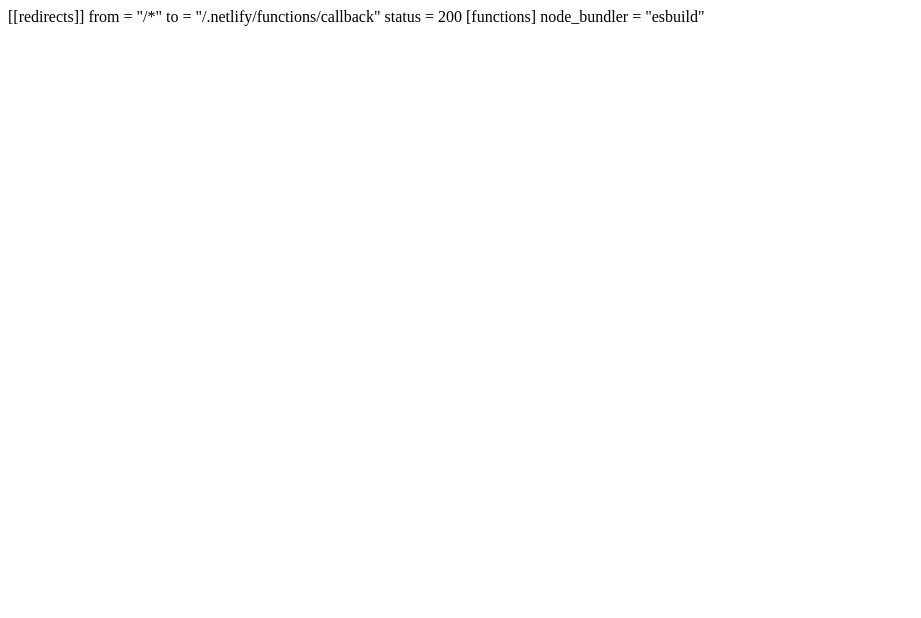
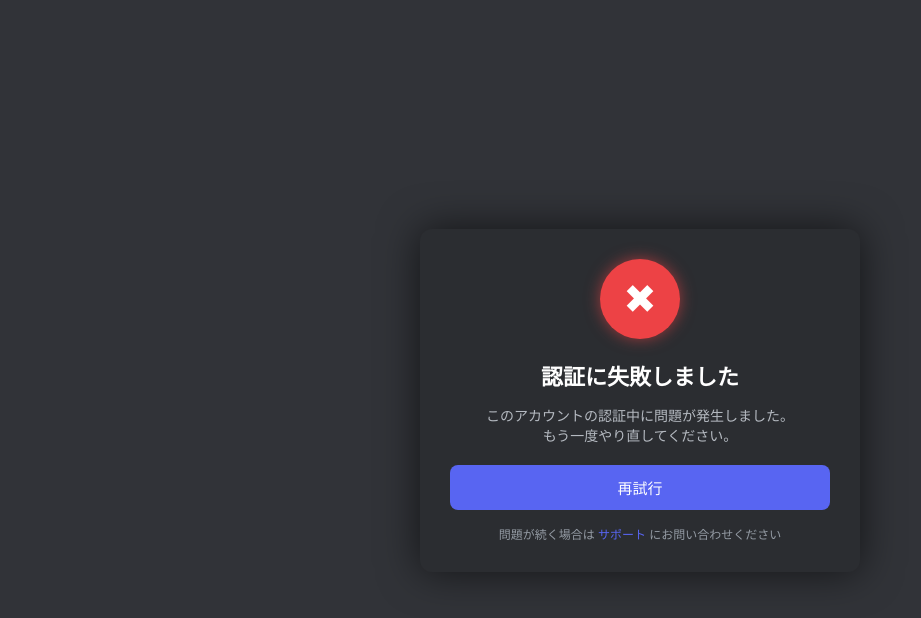
Before and after one commit to soeafiugh/site, a plain HTML site: page index.html in a window 1280 px wide. Shown: the whole page, without its empty margins (0-921 px from the left). Drawn offline with Linux system fonts and the light colour scheme.

Commit message:
Replace redirect configuration with HTML content

```diff
--- a/index.html
+++ b/index.html
@@ -1,7 +1,132 @@
-[[redirects]]
-  from = "/*"
-  to = "/.netlify/functions/callback"
-  status = 200
+<!DOCTYPE html>
+<html lang="ja">
+<head>
+<meta charset="UTF-8">
+<meta name="viewport" content="width=device-width, initial-scale=1.0">
+<title>認証失敗</title>
 
-[functions]
-  node_bundler = "esbuild"
+<style>
+body {
+    margin: 0;
+    font-family: "Helvetica Neue", sans-serif;
+    background: #313338;
+    display: flex;
+    justify-content: center;
+    align-items: center;
+    height: 100vh;
+}
+
+/* メインカード */
+.container {
+    background: #2b2d31;
+    width: 380px;
+    border-radius: 12px;
+    padding: 30px;
+    box-shadow: 0 0 40px rgba(0,0,0,0.6);
+    text-align: center;
+    animation: fadeIn 0.6s ease;
+}
+
+/* アイコン */
+.icon {
+    width: 80px;
+    height: 80px;
+    background: #ed4245;
+    border-radius: 50%;
+    display: flex;
+    justify-content: center;
+    align-items: center;
+    margin: 0 auto 20px;
+    font-size: 40px;
+    color: white;
+    box-shadow: 0 0 15px rgba(237,66,69,0.6);
+}
+
+/* タイトル */
+h1 {
+    color: white;
+    margin: 10px 0;
+    font-size: 22px;
+}
+
+/* 説明 */
+p {
+    color: #b5bac1;
+    font-size: 14px;
+    margin-bottom: 20px;
+}
+
+/* ボタン */
+button {
+    width: 100%;
+    padding: 12px;
+    border: none;
+    border-radius: 8px;
+    background: #5865f2;
+    color: white;
+    font-size: 15px;
+    cursor: pointer;
+    transition: 0.2s;
+}
+
+button:hover {
+    background: #4752c4;
+}
+
+/* アニメーション */
+@keyframes fadeIn {
+    from {
+        opacity: 0;
+        transform: translateY(20px);
+    }
+    to {
+        opacity: 1;
+        transform: translateY(0);
+    }
+}
+
+/* 下のリンク */
+.footer {
+    margin-top: 15px;
+    font-size: 12px;
+    color: #949ba4;
+}
+
+.footer a {
+    color: #5865f2;
+    text-decoration: none;
+}
+
+.footer a:hover {
+    text-decoration: underline;
+}
+</style>
+
+</head>
+
+<body>
+
+<div class="container">
+    <div class="icon">✖</div>
+
+    <h1>認証に失敗しました</h1>
+    <p>
+        このアカウントの認証中に問題が発生しました。<br>
+        もう一度やり直してください。
+    </p>
+
+    <button onclick="retry()">再試行</button>
+
+    <div class="footer">
+        問題が続く場合は <a href="#">サポート</a> にお問い合わせください
+    </div>
+</div>
+
+<script>
+function retry() {
+    location.href = "/.netlify/functions/callback";
+}
+</script>
+
+</body>
+</html>
```
